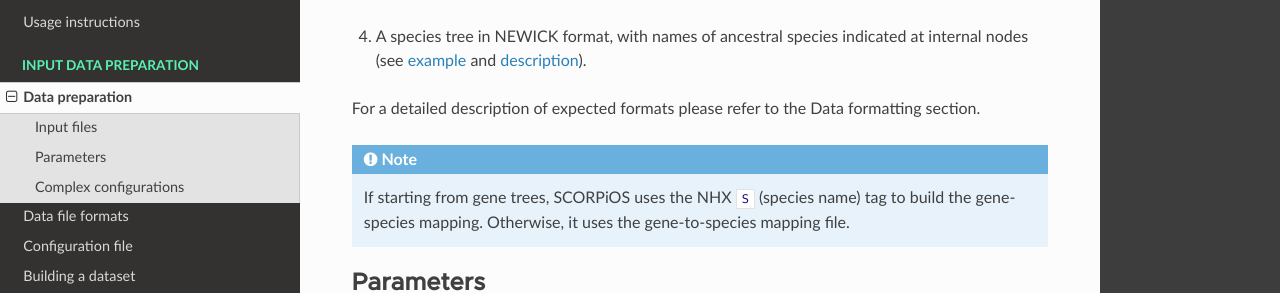
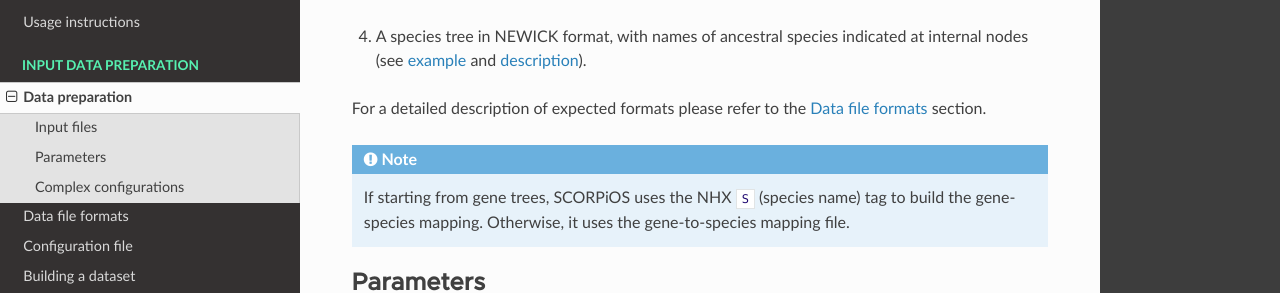
Before and after one commit to DyogenIBENS/SCORPIOS, a Sphinx documentation site: the page built from doc/input_description.rst, in a window 1280 px wide and 900 px high, scrolled down 644 px. Shown: the part 159-452 px from the top of the window. Built offline with Sphinx 7.4.7 and the Read the Docs theme 2.0.0, drawn with Linux system fonts in a browser that asks for light colours.

Commit message:
Update input_description.rst

```diff
--- a/doc/input_description.rst
+++ b/doc/input_description.rst
@@ -39,7 +39,7 @@ SCORPiOs requires four input files, which are:
 4. A species tree in NEWICK format, with names of ancestral species indicated at internal nodes (see `example <https://github.com/DyogenIBENS/SCORPIOS/blob/master/data/example/species_tree.nwk>`_ and :ref:`description<Species tree file>`).
 
 
-For a detailed description of expected formats please refer to the Data formatting section.
+For a detailed description of expected formats please refer to the :ref:`Data file formats` section.
 
 .. note::
 	If starting from gene trees, SCORPiOS uses the NHX :code:`S` (species name) tag to build the gene-species mapping. Otherwise, it uses the gene-to-species mapping file.
```
